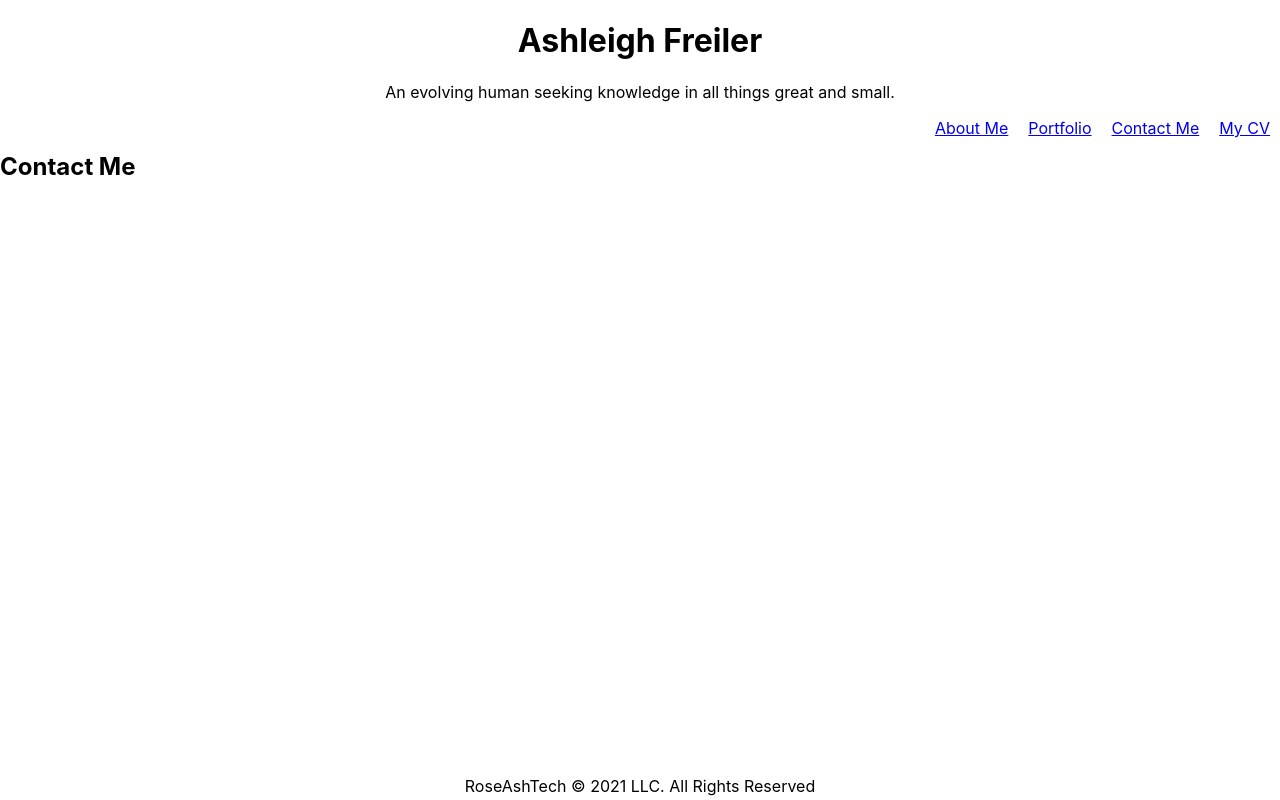
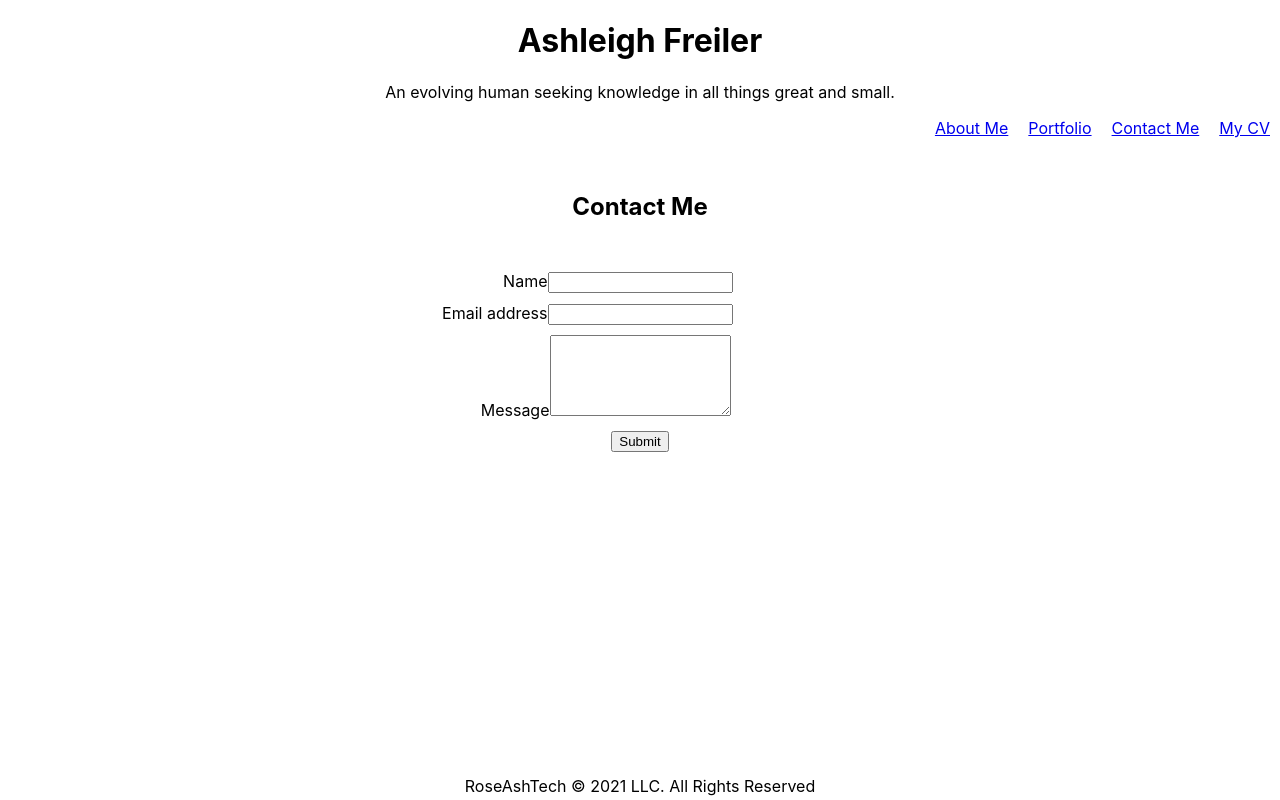
Before and after one commit to ARFreiler/React-Portfolio, a React (Create React App) app in the folder react-portfolio/: page / in a window 1280 px wide. Built offline with nearby package versions, Linux system fonts and the light colour scheme.

Commit message:
Added Email conatct form to Contact.js.

```diff
--- a/react-portfolio/src/components/Contact/Contact.css
+++ b/react-portfolio/src/components/Contact/Contact.css
@@ -0,0 +1,26 @@
+.App {
+    display: flex;
+    flex-direction: column;
+}
+
+h2 {
+    margin-top: 40px;
+    margin-bottom: 40px;
+}
+
+label {
+    display: inline-block;
+    clear: left;
+    width: 250px;
+    text-align: right;
+}
+
+.form-group {
+    margin-top: 10px;
+    margin-bottom: 10px;
+    margin-right: 250px;
+}
+
+input {
+    display: inline-block;
+}
--- a/react-portfolio/src/components/Contact/Contact.js
+++ b/react-portfolio/src/components/Contact/Contact.js
@@ -2,14 +2,74 @@ import React from 'react';
 
 import './Contact.css';
 
-const Contact = () => {
-    return (
-        <div className="contact">
-            <div className="container">
+// const Contact = () => {
+//     return (
+//         <div className="contact">
+//             <div className="container">
+//                 <h2>Contact Me</h2>
+//                 <div className="form">
+
+
+
+//                 </div>
+
+
+//             </div>
+
+//         </div>
+
+//     );
+// };
+
+class Contact extends React.Component {
+    constructor(props) {
+        super(props);
+        this.state = {
+            name: '',
+            email: '',
+            message: ''
+        }
+    }
+
+    render() {
+        return (
+
+            <div className="App">
                 <h2>Contact Me</h2>
+                <form id="contact-form" onSubmit={this.handleSubmit.bind(this)} method="POST">
+                    <div className="form-group">
+                        <label htmlFor="name">Name</label>
+                        <input type="text" className="form-control" value={this.state.name} onChange={this.onNameChange.bind(this)} />
+                    </div>
+                    <div className="form-group">
+                        <label htmlFor="exampleInputEmail1">Email address</label>
+                        <input type="email" className="form-control" aria-describedby="emailHelp" value={this.state.email} onChange={this.onEmailChange.bind(this)} />
+                    </div>
+                    <div className="form-group">
+                        <label htmlFor="message">Message</label>
+                        <textarea className="form-control" rows="5" value={this.state.message} onChange={this.onMessageChange.bind(this)} />
+                    </div>
+                    <button type="submit" className="btn btn-primary">Submit</button>
+                </form>
             </div>
-        </div>
-    );
-};
+        );
+    }
+
+    onNameChange(event) {
+        this.setState({ name: event.target.value })
+    }
+
+    onEmailChange(event) {
+        this.setState({ email: event.target.value })
+    }
+
+    onMessageChange(event) {
+        this.setState({ message: event.target.value })
+    }
+
+    handleSubmit(event) {
+    }
+}
+
 
 export default Contact;
```
